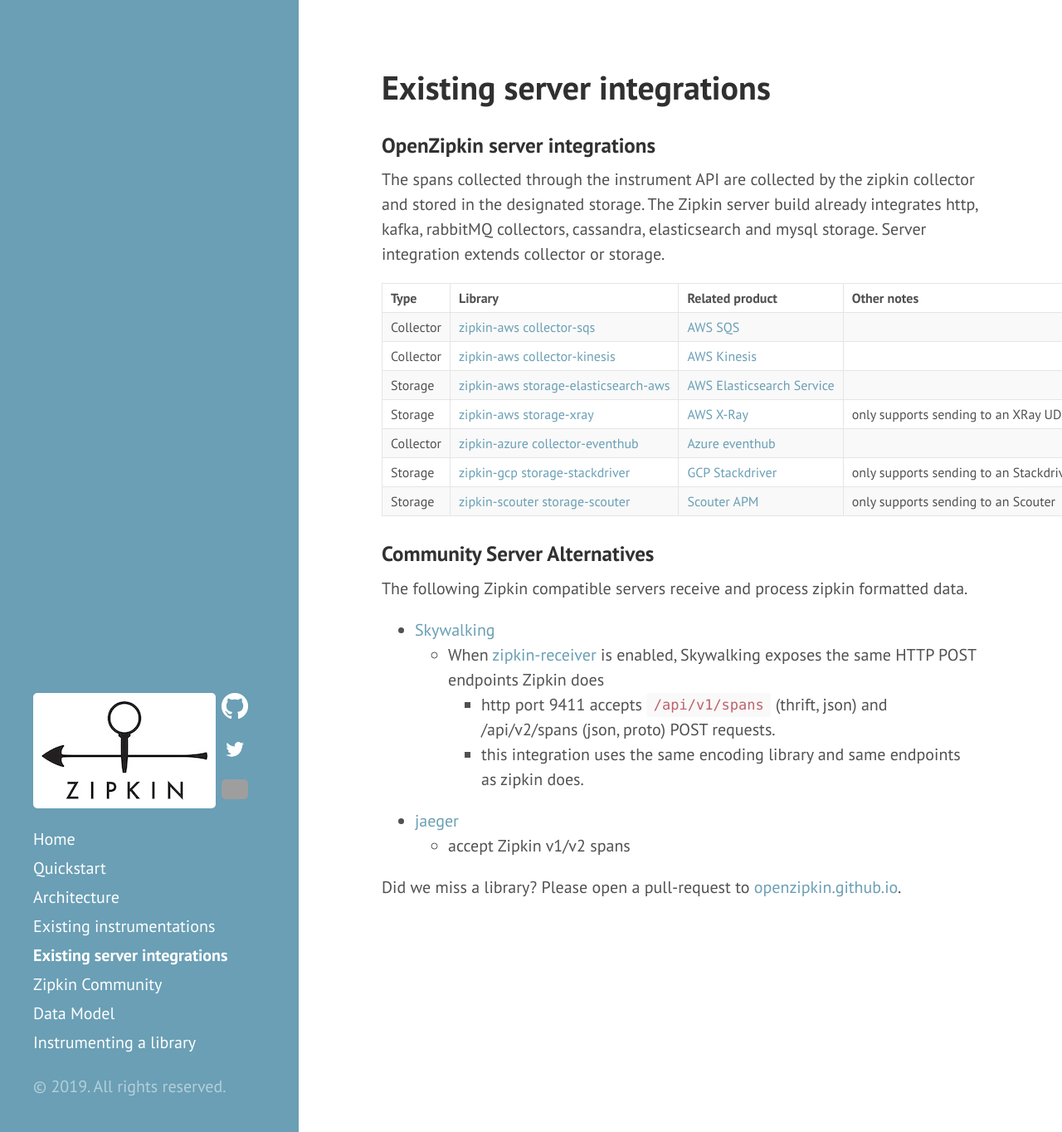
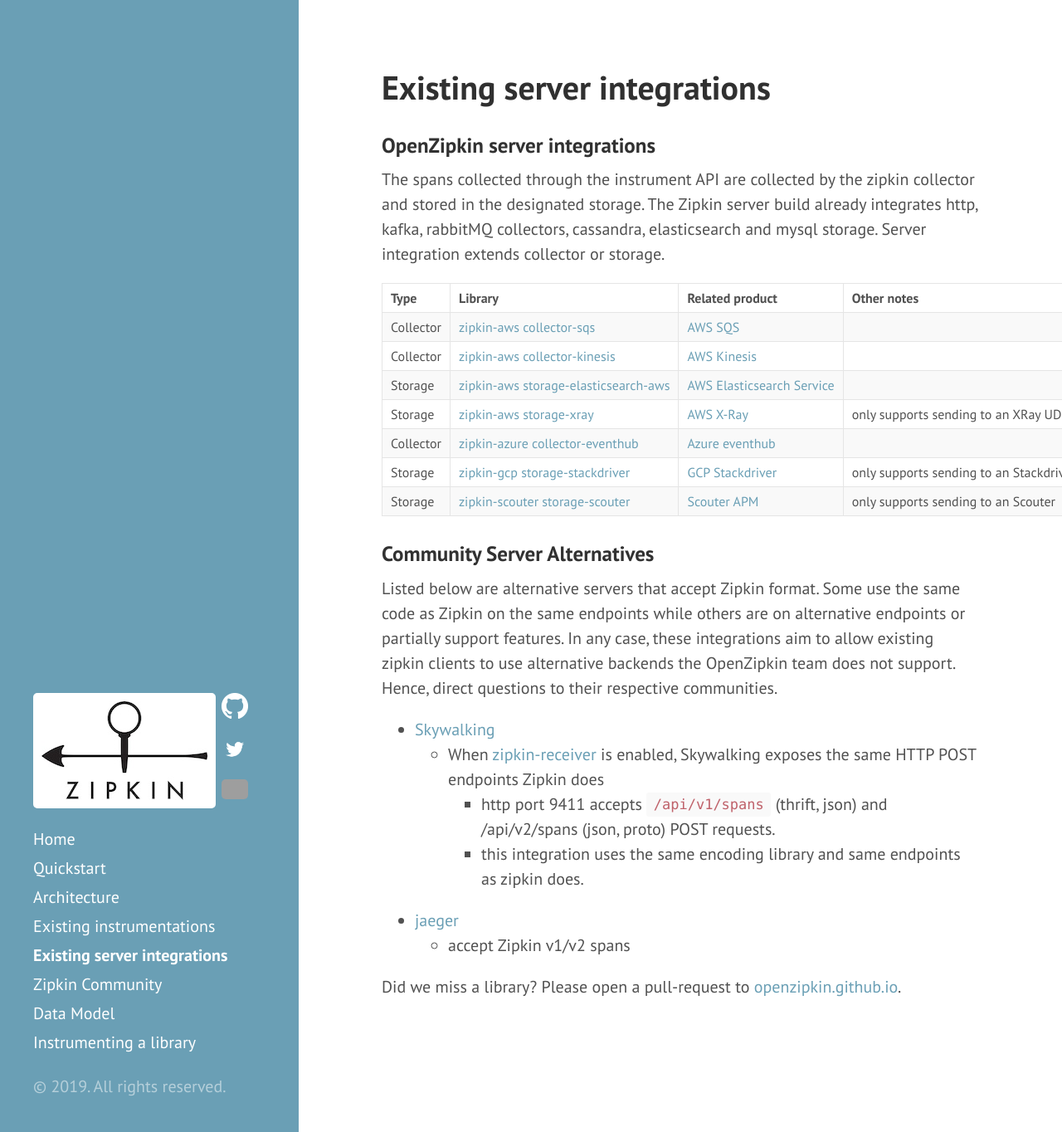
Before and after one commit to openzipkin/openzipkin.github.io, a Jekyll site: the page built from pages/existing_transport_integrations.md, in a window 1280 px wide and 1364 px high. Shown: the whole window at 83% size. Built offline with Jekyll 4.4.1, drawn with Linux system fonts in a browser that asks for light colours.

Commit message:
Update pages/existing_transport_integrations.md
Co-Authored-By: gunlee01 <gunlee01@gmail.com>

```diff
--- a/pages/existing_transport_integrations.md
+++ b/pages/existing_transport_integrations.md
@@ -16,7 +16,7 @@
 
 
 ### Community Server Alternatives
-The following Zipkin compatible servers receive and process zipkin formatted data.
+Listed below are alternative servers that accept Zipkin format. Some use the same code as Zipkin on the same endpoints while others are on alternative endpoints or partially support features. In any case, these integrations aim to allow existing zipkin clients to use alternative backends the OpenZipkin team does not support. Hence, direct questions to their respective communities.
 
  - [Skywalking](https://github.com/apache/incubator-skywalking)
    - When [zipkin-receiver](https://github.com/apache/incubator-skywalking/blob/master/docs/en/setup/backend/backend-receivers.md) is enabled, Skywalking exposes the same HTTP POST endpoints Zipkin does
```
